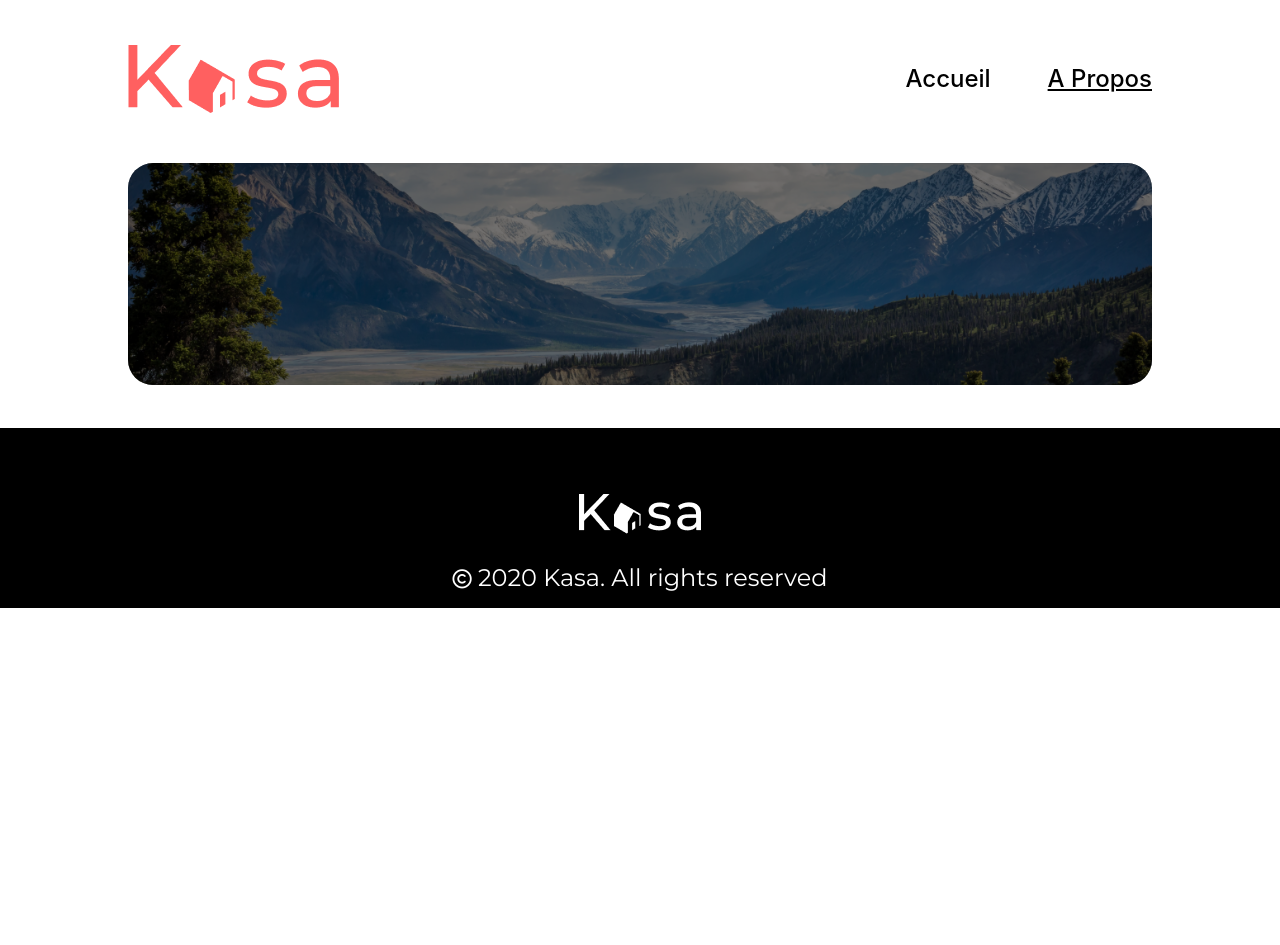
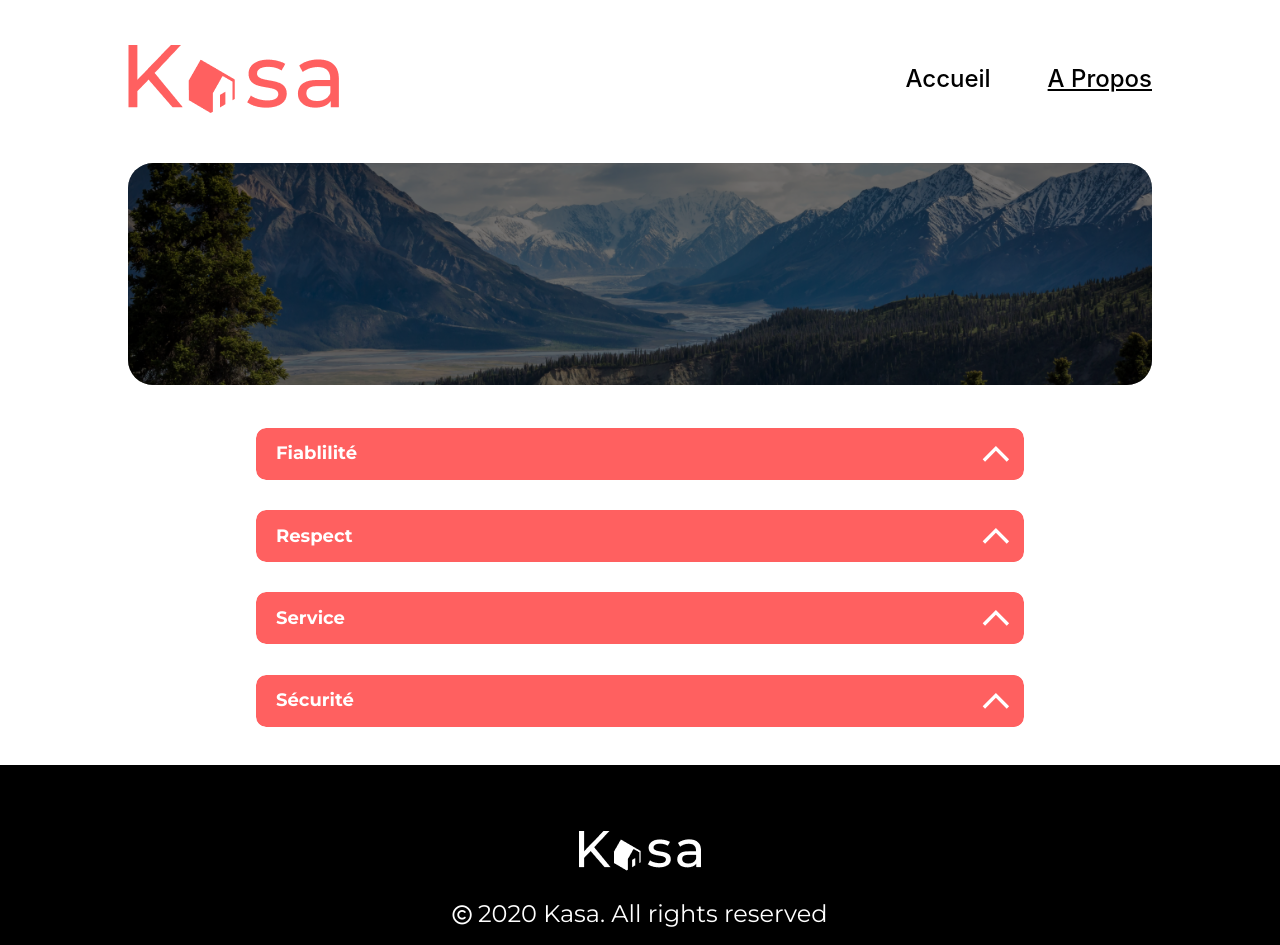
Before and after one commit to HtmlCss25/kaza, a React (Create React App) app: page /about in a window 1280 px wide. Before the commit the page ends 800 px from the top, so only its background shows below. Built offline with nearby package versions, Linux system fonts and the light colour scheme.

Commit message:
Adding collapses in about page

```diff
--- /dev/null
+++ b/src/bdd/about.json
@@ -0,0 +1,19 @@
+[
+    {
+        "title" : "Fiablilité",
+        "content" : "Les annonces postées sur Kasa garantissent un fiabilité totale. Les photos sont conformes aux logements, et toutes les informations sont réfulièrement vérifiées par nos équipes."
+    },
+    {
+        "title" : "Respect",
+        "content" : "La bienveillance fait partie des valeurs donfatrices de Kasa. Tout comportement discriminatoire ou de perturbation du voisinage entraînera une exclusion de notre plateforme."
+    },
+    {
+        "title" : "Service",
+        "content" : "La bienveillance fait partie des valeurs donfatrices de Kasa. Tout comportement discriminatoire ou de perturbation du voisinage entraînera une exclusion de notre plateforme."
+    },
+    {
+        "title" : "Sécurité",
+        "content" : "La sécurité est la priorité de Kasa. Aussi bien pour nos hôtes que pour les voyageurs, chaque logement correspond aux critères de sécurité établis par nos services. En laissant une note aussi bien à l'hôte qu'au locataires, cela permet à nos équipes de vérifier que les standards sont bien respectés. Nous organisons également des ateliers sur la sécurité domestique pour nos hôtes."
+    }
+
+]
--- a/src/components/molecules/Collapse.jsx
+++ b/src/components/molecules/Collapse.jsx
@@ -3,6 +3,11 @@ import { useState } from "react";
 import Arrow from "../atoms/Arrow";
 import CollapseContent from "../atoms/CollapseContent";
 
+/**
+ *
+ * @param {string} props.title - Titre affiché dans le head
+ * @param {string | array} props.content - contenu : p si type string / ul li si array
+ */
 
 const Collapse = (props)=>{
 
--- a/src/components/pages/About.jsx
+++ b/src/components/pages/About.jsx
@@ -2,6 +2,11 @@ import React from 'react';
 import Banner from '../organism/Banner';
 
 import Background from '../../images/background2.png';
+import Collapse from '../molecules/Collapse';
+
+import aboutData from '../../bdd/about.json'
+
+const datas = aboutData;
 
 const About = ()=>{
 
@@ -11,6 +16,12 @@ const About = ()=>{
 
             <Banner background={Background}/>
 
+            <section className='collapse-section'>
+                {datas.map(data=>(
+                    <Collapse title ={data.title} content={data.content}/>
+                ))}
+            </section>
+
         </main>
 
     )
--- a/src/style.scss
+++ b/src/style.scss
@@ -182,6 +182,9 @@ footer{
     p{
         margin-top: 1.78rem;
         font-size: 1.5rem;
+        @media (max-width:420px){
+            font-size: 12px;
+        }
     }
     i{
         font-size: 1.2rem;
@@ -263,6 +266,9 @@ footer{
     .lodging-container{
 
         margin-top: 1.87rem;
+        @media (max-width:480px){
+            flex-direction: column;
+        }
     }
 
     h2{
@@ -279,6 +285,11 @@ footer{
         display: flex;
         flex-direction: column;
         align-items: flex-end;
+        @media (max-width:480px){
+            flex-direction: row;
+            justify-content: space-between;
+            align-items: center;
+        }
 
     }
 
@@ -289,6 +300,10 @@ footer{
         align-items: center;
         margin-bottom: 1rem;
 
+        @media (max-width:480px){
+            order: 2;
+        }
+
         .host-name{
             color: #FF6060;
             text-align: right;
@@ -296,6 +311,10 @@ footer{
             font-weight: 500;
             line-height: 1.60425rem;
             width: 5.8125rem;
+            @media (max-width:480px){
+                font-size: 12px;
+                width: 4rem;
+            }
         }
 
         img{
@@ -318,6 +337,10 @@ footer{
 .collapse-container{
     margin-bottom: 3.12rem;
     gap: 4.75rem;
+    @media (max-width:480px){
+        flex-direction: column;
+        gap: 1.87rem;
+    }
 }
 
 .collapse{
@@ -327,6 +350,9 @@ footer{
     background-color: lighten(lightgrey ,15%);
     max-height: 20rem;
     transition: max-height 0.3s;
+    @media (max-width:480px){
+        width: 100%;
+    }
     cursor: pointer;
     .head{
         border-radius: 0.625rem;
@@ -342,6 +368,9 @@ footer{
             font-size: 1.125rem;
             font-weight: 700;
             line-height: 1.60425rem;
+            @media (max-width:480px){
+                font-size: 13px;
+            }
         }
         svg{
             width: 1rem;
@@ -355,6 +384,9 @@ footer{
     overflow: hidden;
     margin-top: 0;
     padding: 1rem 2rem;
+    @media (max-width:480px){
+        font-size: 13px;
+    }
 }
 
 .collapsed{
@@ -371,17 +403,28 @@ footer{
         font-family: "Montserrat";
         margin: 0;
         margin: 8.69rem 0;
+        @media (max-width:480px){
+            margin: 7.06rem 0;
+        }
     }
 
     h2{
         color: #FF6060;
         font-size: 18rem;
         font-weight: 700;
+        @media (max-width:480px){
+            font-size: 6rem;
+        }
     }
     h3{
         color: #FF6060;
         font-size: 2.25rem;
         font-weight: 500;
+        @media (max-width:480px){
+            font-size: 1.125rem;
+            width: 80%;
+            text-align: center;
+        }
     }
     a{
         color: #000;
@@ -389,6 +432,24 @@ footer{
         font-style: normal;
         font-weight: 500;
         text-decoration-line: underline;
+        @media (max-width:480px){
+            font-size: 0.875rem;
+        }
     }
 
 }
+
+.collapse-section{
+
+    width: 60%;
+    margin: auto;
+    display: flex;
+    flex-direction: column;
+    align-items: center;
+    gap: 1.88rem ;
+    margin-bottom: 2.38rem;
+    .collapse{
+        width: 100%;
+    }
+
+}
```
